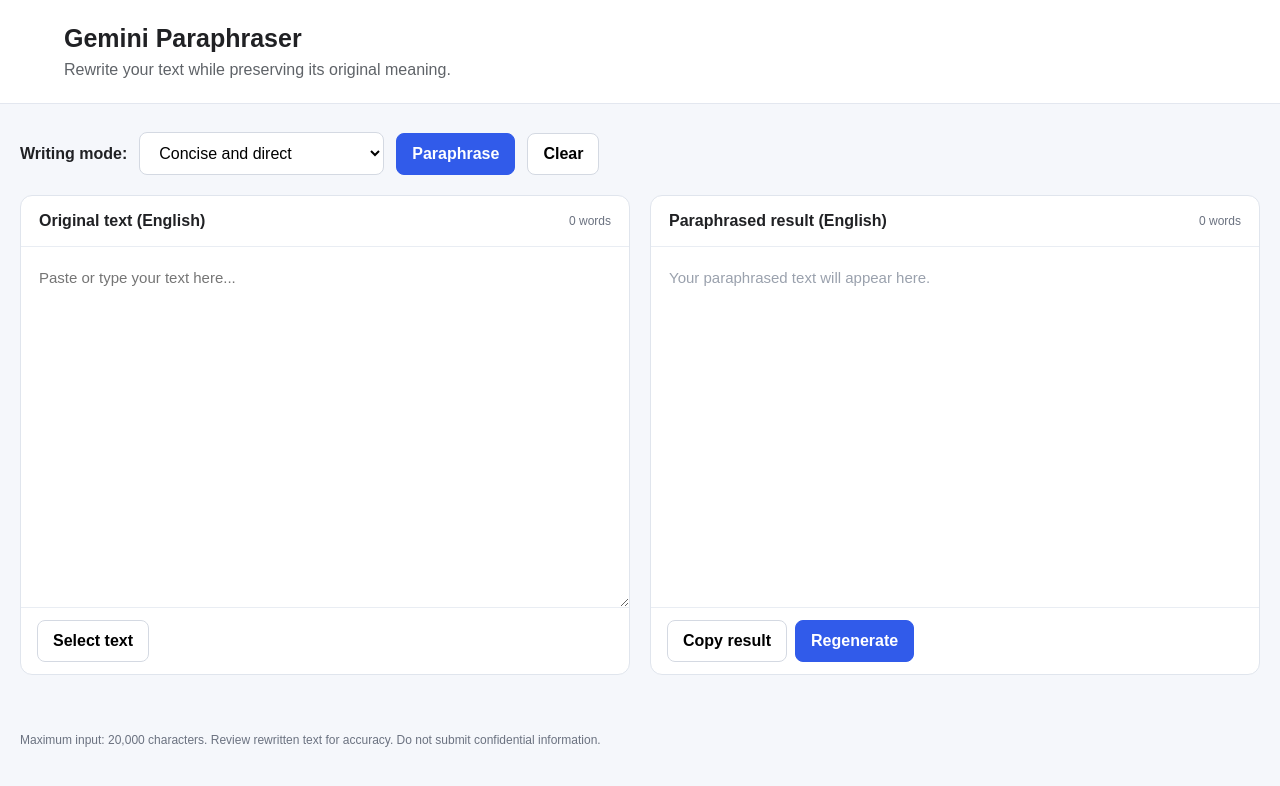
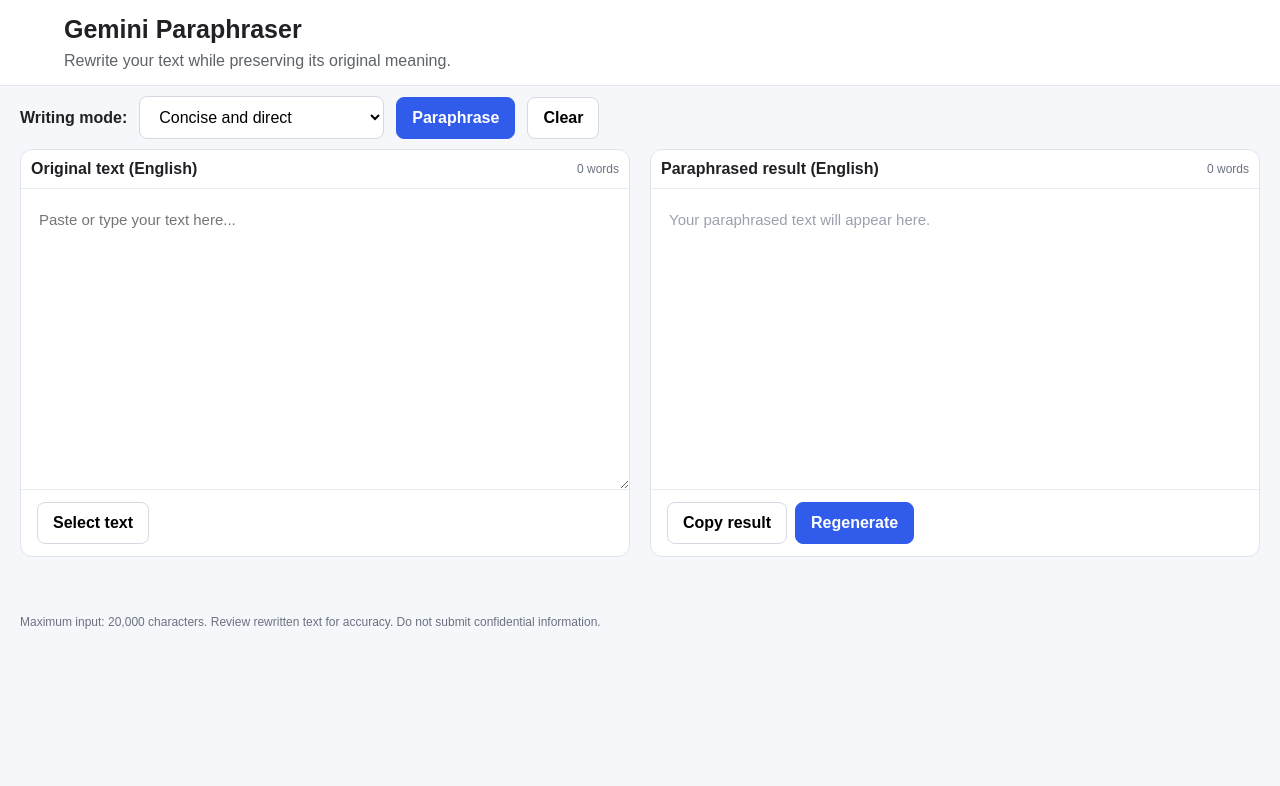
Before and after one commit to orbifusion/gemini-paraphraser, a website: page index.html in a window 1280 px wide. Drawn offline with Linux system fonts and the light colour scheme.

Commit message:
Revised index.html
Changed paddings

```diff
--- a/index.html
+++ b/index.html
@@ -1,4 +1,3 @@
-
 <!DOCTYPE html>
 <html lang="en">
 <head>
@@ -15,16 +14,16 @@
     * { box-sizing: border-box; }
     body { margin: 0; }
     header {
-      padding: 24px 5%;
+      padding: 15px 5%;
       background: white;
       border-bottom: 1px solid #e3e7ef;
     }
     header h1 { margin: 0 0 8px; font-size: 25px; }
     header p { margin: 0; color: #5f6368; }
-    main { max-width: 1400px; margin: 28px auto; padding: 0 20px; }
+    main { max-width: 1400px; margin: 10px auto; padding: 0 20px; }
     .toolbar {
       display: flex; gap: 12px; flex-wrap: wrap;
-      align-items: center; margin-bottom: 20px;
+      align-items: center; margin-bottom: 10px;
     }
     select, button {
       font: inherit; border-radius: 8px;
@@ -46,12 +45,12 @@
     .panel-head {
       display: flex; justify-content: space-between;
       gap: 10px; align-items: center;
-      padding: 16px 18px; border-bottom: 1px solid #e9edf3;
+      padding: 10px 10px; border-bottom: 1px solid #e9edf3;
     }
     .panel-head h2 { font-size: 16px; margin: 0; }
     .count { font-size: 12px; color: #6b7280; }
     textarea, #result {
-      display: block; width: 100%; min-height: 360px;
+      display: block; width: 100%; min-height: 300px;
       padding: 18px; border: 0; resize: vertical;
       font: 15px/1.7 Arial, Helvetica, sans-serif;
       overflow-wrap: anywhere; white-space: pre-wrap;
```
